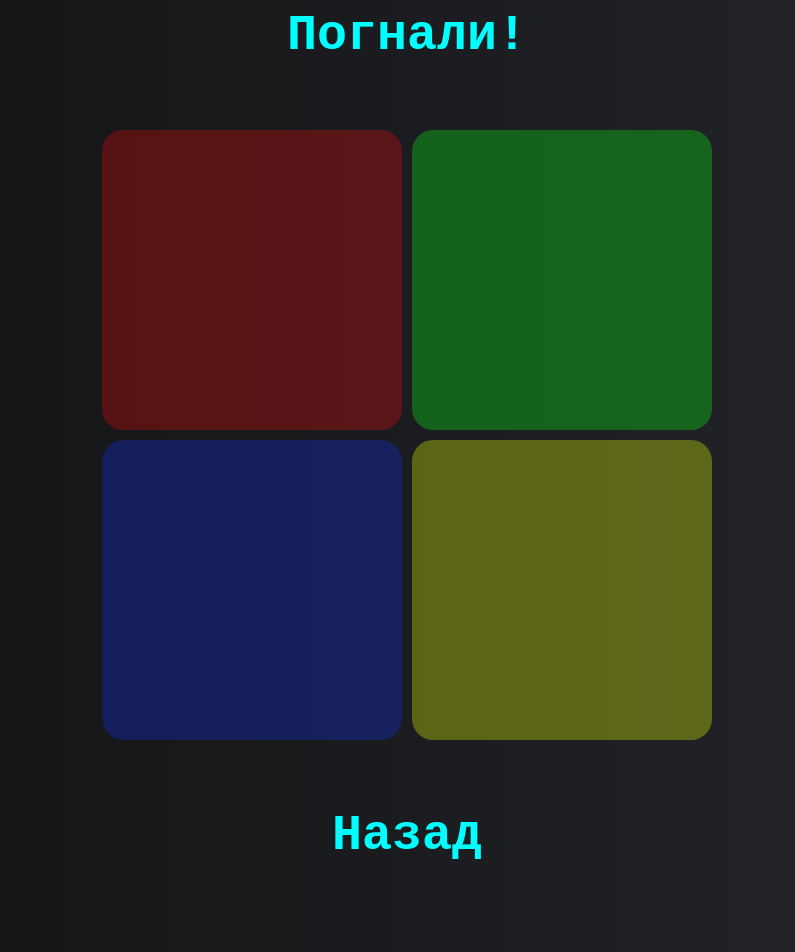
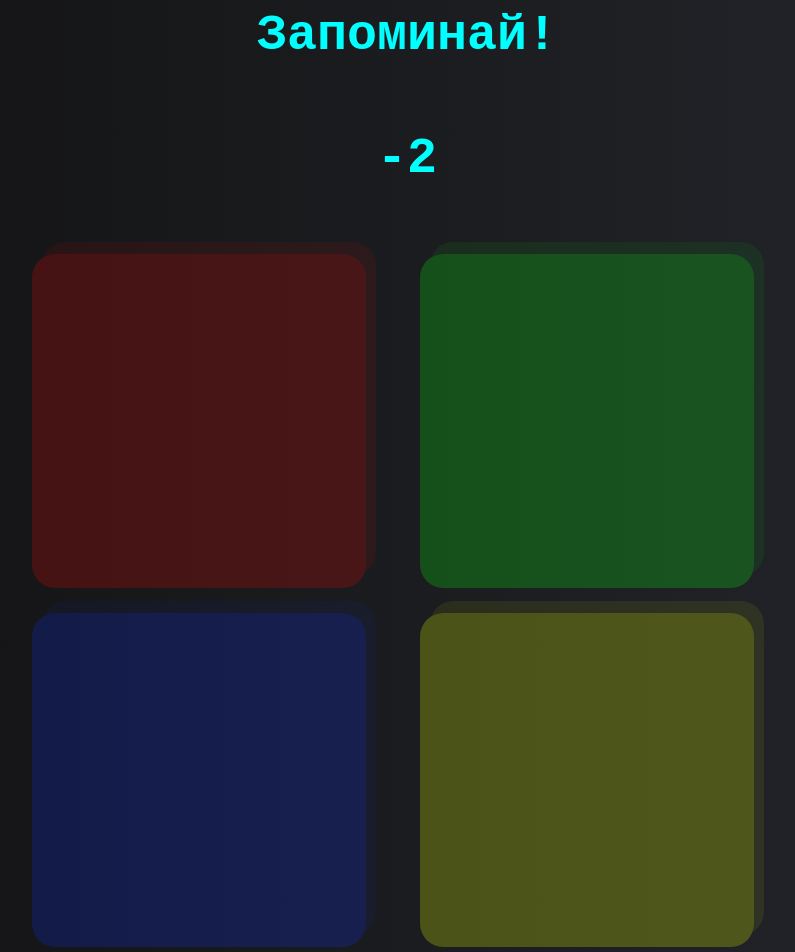
Before and after one commit to qwewerqwewer1/Memory-TheGame, a Vue app: page /GamePage in a window 1280 px wide. Shown: the part 120-1072 px from the top of the page, without its empty margins (233-1028 px from the left). Built offline with nearby package versions, Linux system fonts and the light colour scheme.

Commit message:
добавил рандом плитку, бекграун плитки

```diff
--- a/src/App.vue
+++ b/src/App.vue
@@ -1,7 +1,5 @@
 <template>
-  <div class="main">
-    <RouterView />
-  </div>
+  <RouterView />
 </template>
 
 <style>
@@ -12,9 +10,6 @@ body {
   color: aqua;
   font-family: monospace;
   font-size: 50px;
-}
-
-.main {
   display: flex;
   justify-content: center;
   align-items: center;
--- a/src/components/GamePage.vue
+++ b/src/components/GamePage.vue
@@ -1,13 +1,23 @@
 <template>
 	<div>
-		<h4>{{ this.time > -1 ? `Игра начнется через ${this.time}` : 'Погнали!' }}</h4>
+		<h4>{{ isStart }}</h4>
+		<h4>{{ this.time }}</h4>
 		<div id="GamePage">
-			<div class="square grid-item red"></div>
-			<div class="square grid-item green"></div>
-			<div class="square grid-item blue"></div>
-			<div class="square grid-item yellow"></div>
+			<div :class="{
+				'active': objColors['0'],
+			}" class="square grid-item red"></div>
+			<div :class="{
+				'active': objColors['1'],
+			}" class="square grid-item green"></div>
+			<div :class="{
+				'active': objColors['2'],
+			}" class="square grid-item blue"></div>
+			<div :class="{
+				'active': objColors['3'],
+			}" class="square grid-item yellow"></div>
 		</div>
 		<h4 class='hover' @click="() => this.$router.push('/')">Назад</h4>
+		<h4 class='hover' @click="activeMeRandomPlateGodPls">activeMeRandomPlateGodPls</h4>
 	</div>
 </template>
 
@@ -15,15 +25,50 @@
 export default {
 	data() {
 		return {
-			time: 3
+			compArr: [],
+			playerArr: [],
+			time: -1,
+			startInterval: Function,
+			randomNumPC: Number,
+			arrPlates: [],
+			objColors: {
+				0: false,
+				1: false,
+				2: false,
+				3: false,
+			}
+
 		}
 	},
 	mounted() {
 		this.startTimer();
+		this.arrPlates = Array.prototype.slice.call(document.querySelectorAll('.square'))
+		// console.log(this.arrPlates[])
+
 	},
 	methods: {
 		startTimer() {
-			setInterval(() => this.time--, 1000)
+			this.startInterval = setInterval(() => this.time--, 1000)
+		},
+		activeMeRandomPlateGodPls() {
+			let randNum = Math.floor(Math.random() * 4);
+			let convertToStrRandNum = randNum.toString()
+			this.objColors[convertToStrRandNum] = !this.objColors[convertToStrRandNum]
+			setTimeout(() => {
+				this.objColors[convertToStrRandNum] = !this.objColors[convertToStrRandNum]
+			}, 1000)
+		}
+	},
+	computed: {
+		isStart() {
+			return this.time > -1 ? `Игра начнется через ${this.time}` : 'Запоминай!'
+		},
+	},
+	watch: {
+		time() {
+			if (this.time === -2) {
+				clearInterval(this.startInterval);
+			}
 		}
 	}
 }
@@ -34,12 +79,12 @@ export default {
 	display: grid;
 	grid-template-columns: 1fr 1fr;
 	grid-template-rows: 1fr 1fr;
-	gap: 10px;
+	gap: 25px;
 }
 
 .grid-item {
-	height: 300px;
-	width: 300px;
+	height: 334px;
+	width: 334px;
 }
 
 .square {
@@ -48,25 +93,34 @@ export default {
 
 .red {
 	background: #e70909c2;
-	opacity: .4;
+	color: #e709094b;
+	opacity: .3;
+	box-shadow: 10px -12px 0px 0px;
 }
 
 .green {
 	background: #05f311cc;
-	opacity: .4;
+	color: #05f3113f;
+	opacity: .3;
+	box-shadow: 10px -12px 0px 0px;
 }
 
 .blue {
 	background: #0c2de9c7;
-	opacity: .4;
+	color: #0c2de934;
+	opacity: .3;
+	box-shadow: 10px -12px 0px 0px;
 }
 
 .yellow {
 	background: #e5ff00cb;
-	opacity: .4;
+	color: #e5ff0042;
+	opacity: .3;
+	box-shadow: 10px -12px 0px 0px;
 }
 
 .hover:hover {
+	cursor: pointer;
 	box-shadow: inset 0px 0px 14px 0px;
 }
 
@@ -78,5 +132,6 @@ h4 {
 
 .active {
 	opacity: 1;
+	box-shadow: 10px -10px 13px 7px;
 }
 </style>
--- a/src/components/StartMenu.vue
+++ b/src/components/StartMenu.vue
@@ -29,6 +29,7 @@ export default {
 }
 
 .hover:hover {
+  cursor: pointer;
   box-shadow: inset 0px 0px 14px 0px;
 }
 
```
